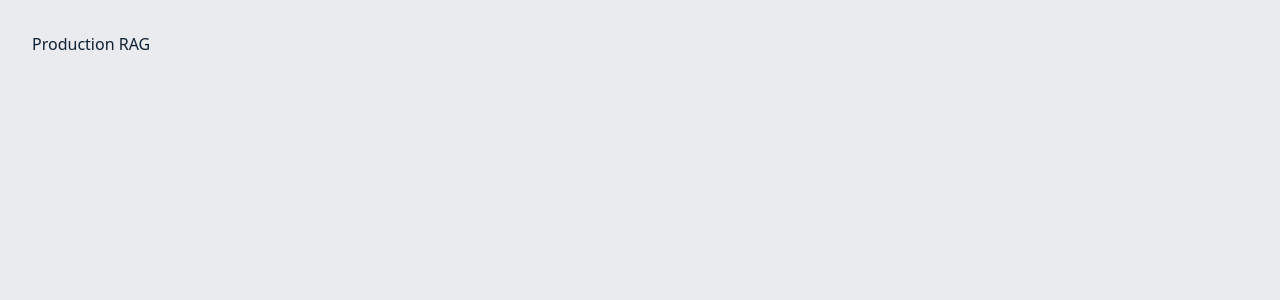
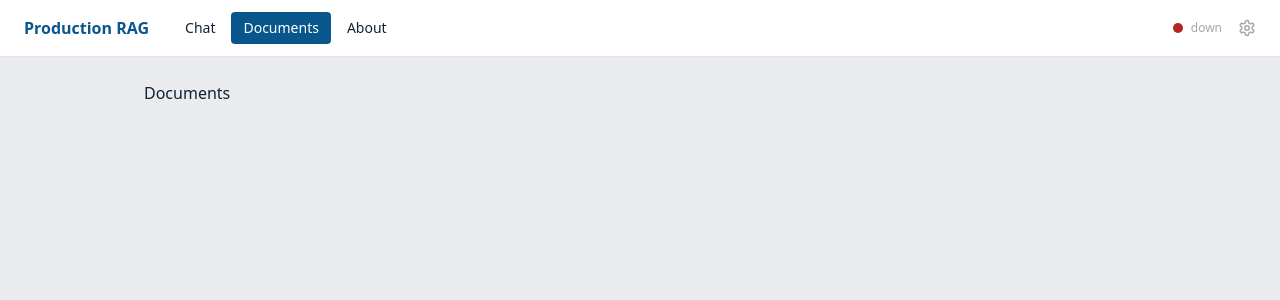
Before and after one commit to WeiGuang-2099/Production-RAG, a React (Vite) app in the folder frontend/: page /documents in a window 1280 px wide. Shown: the top 300 px of the page. Built offline with nearby package versions, Linux system fonts and the light colour scheme; no server answers.

Commit message:
feat: app shell with router, header, health status, settings

```diff
--- a/frontend/src/App.tsx
+++ b/frontend/src/App.tsx
@@ -1,3 +1,20 @@
+import { Route, Routes } from "react-router-dom";
+import { Header } from "./components/Header";
+import { AboutPage } from "./pages/AboutPage";
+import { ChatPage } from "./pages/ChatPage";
+import { DocumentsPage } from "./pages/DocumentsPage";
+
 export default function App() {
-  return <div className="p-8 text-ink">Production RAG</div>;
+  return (
+    <div className="min-h-screen">
+      <Header />
+      <main className="mx-auto max-w-5xl px-4 py-6">
+        <Routes>
+          <Route path="/" element={<ChatPage />} />
+          <Route path="/documents" element={<DocumentsPage />} />
+          <Route path="/about" element={<AboutPage />} />
+        </Routes>
+      </main>
+    </div>
+  );
 }
--- /dev/null
+++ b/frontend/src/components/Header.tsx
@@ -0,0 +1,37 @@
+import { Settings as SettingsIcon } from "lucide-react";
+import { useState } from "react";
+import { NavLink } from "react-router-dom";
+import { SettingsPanel } from "./SettingsPanel";
+import { StatusDot } from "./StatusDot";
+
+const linkClass = ({ isActive }: { isActive: boolean }) =>
+  `px-3 py-1.5 rounded text-sm ${isActive ? "bg-primary text-white" : "text-ink hover:bg-muted/20"}`;
+
+export function Header() {
+  const [open, setOpen] = useState(false);
+  return (
+    <header className="relative flex items-center justify-between border-b border-muted/30 bg-surface px-6 py-3">
+      <div className="flex items-center gap-6">
+        <span className="font-semibold text-primary">Production RAG</span>
+        <nav className="flex gap-1">
+          <NavLink to="/" end className={linkClass}>
+            Chat
+          </NavLink>
+          <NavLink to="/documents" className={linkClass}>
+            Documents
+          </NavLink>
+          <NavLink to="/about" className={linkClass}>
+            About
+          </NavLink>
+        </nav>
+      </div>
+      <div className="flex items-center gap-4">
+        <StatusDot />
+        <button aria-label="Settings" className="text-muted hover:text-ink" onClick={() => setOpen((o) => !o)}>
+          <SettingsIcon size={18} />
+        </button>
+        {open && <SettingsPanel onClose={() => setOpen(false)} />}
+      </div>
+    </header>
+  );
+}
--- /dev/null
+++ b/frontend/src/components/SettingsPanel.tsx
@@ -0,0 +1,30 @@
+import { motion } from "framer-motion";
+import { useSettings } from "../context/SettingsContext";
+
+export function SettingsPanel({ onClose }: { onClose: () => void }) {
+  const { client, setBaseUrl, setApiKey } = useSettings();
+  return (
+    <motion.div
+      initial={{ opacity: 0, y: -8 }}
+      animate={{ opacity: 1, y: 0 }}
+      className="absolute right-0 top-12 z-40 w-80 rounded-lg border border-muted/40 bg-surface p-4 shadow-xl"
+    >
+      <label className="block text-xs font-medium text-muted">API URL</label>
+      <input
+        className="mt-1 w-full rounded border border-muted/50 px-2 py-1 text-sm"
+        value={client.baseUrl}
+        onChange={(e) => setBaseUrl(e.target.value)}
+      />
+      <label className="mt-3 block text-xs font-medium text-muted">API key (optional)</label>
+      <input
+        type="password"
+        className="mt-1 w-full rounded border border-muted/50 px-2 py-1 text-sm"
+        value={client.apiKey ?? ""}
+        onChange={(e) => setApiKey(e.target.value)}
+      />
+      <button className="mt-4 w-full rounded bg-primary px-3 py-1.5 text-sm text-white hover:bg-primary-hover" onClick={onClose}>
+        Done
+      </button>
+    </motion.div>
+  );
+}
--- /dev/null
+++ b/frontend/src/components/StatusDot.tsx
@@ -0,0 +1,21 @@
+import { useHealth } from "../hooks/useHealth";
+
+const COLOR: Record<string, string> = {
+  loading: "bg-muted",
+  ready: "bg-emerald-500",
+  degraded: "bg-amber-500",
+  down: "bg-danger",
+};
+
+export function StatusDot() {
+  const { status, checks } = useHealth();
+  const tip = Object.entries(checks)
+    .map(([k, v]) => `${k}: ${v}`)
+    .join("\n");
+  return (
+    <span className="flex items-center gap-2 text-xs text-muted" title={tip || status}>
+      <span className={`h-2.5 w-2.5 rounded-full ${COLOR[status]}`} />
+      {status}
+    </span>
+  );
+}
--- /dev/null
+++ b/frontend/src/hooks/useHealth.ts
@@ -0,0 +1,35 @@
+import { useEffect, useState } from "react";
+import { getJson } from "../api/client";
+import type { HealthStatus } from "../api/types";
+import { useSettings } from "../context/SettingsContext";
+
+type Status = "loading" | "ready" | "degraded" | "down";
+
+export function useHealth(): { status: Status; checks: Record<string, string> } {
+  const { client } = useSettings();
+  const [status, setStatus] = useState<Status>("loading");
+  const [checks, setChecks] = useState<Record<string, string>>({});
+
+  useEffect(() => {
+    let active = true;
+    async function poll() {
+      try {
+        const data = await getJson<HealthStatus>(client, "/health/ready");
+        if (!active) return;
+        setChecks(data.checks ?? {});
+        const anyFailed = Object.values(data.checks ?? {}).some((v) => v.includes("failed") || v === "empty");
+        setStatus(data.status === "ready" ? (anyFailed ? "degraded" : "ready") : "degraded");
+      } catch {
+        if (active) setStatus("down");
+      }
+    }
+    poll();
+    const id = setInterval(poll, 15000);
+    return () => {
+      active = false;
+      clearInterval(id);
+    };
+  }, [client]);
+
+  return { status, checks };
+}
--- a/frontend/src/main.tsx
+++ b/frontend/src/main.tsx
@@ -1,10 +1,19 @@
 import React from "react";
 import ReactDOM from "react-dom/client";
+import { BrowserRouter } from "react-router-dom";
 import App from "./App";
+import { SettingsProvider } from "./context/SettingsContext";
+import { ToastProvider } from "./context/ToastContext";
 import "./index.css";
 
 ReactDOM.createRoot(document.getElementById("root")!).render(
   <React.StrictMode>
-    <App />
+    <BrowserRouter>
+      <SettingsProvider>
+        <ToastProvider>
+          <App />
+        </ToastProvider>
+      </SettingsProvider>
+    </BrowserRouter>
   </React.StrictMode>,
 );
--- /dev/null
+++ b/frontend/src/pages/AboutPage.tsx
@@ -0,0 +1,3 @@
+export function AboutPage() {
+  return <div>About</div>;
+}
--- /dev/null
+++ b/frontend/src/pages/ChatPage.tsx
@@ -0,0 +1,3 @@
+export function ChatPage() {
+  return <div>Chat</div>;
+}
--- /dev/null
+++ b/frontend/src/pages/DocumentsPage.tsx
@@ -0,0 +1,3 @@
+export function DocumentsPage() {
+  return <div>Documents</div>;
+}
```
Also changed, not shown: 2 other files (tests, documents, lock files or other folders).
